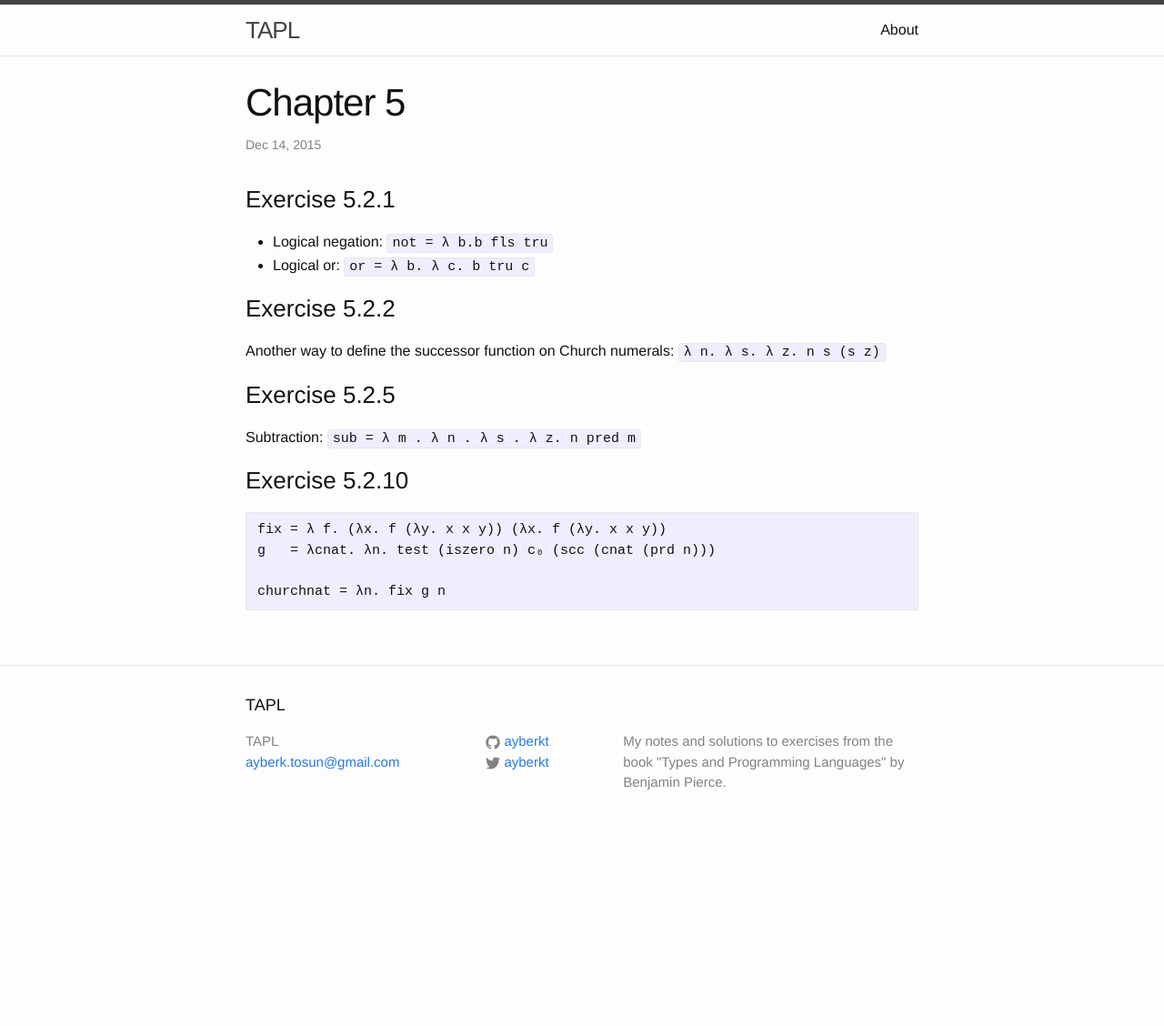
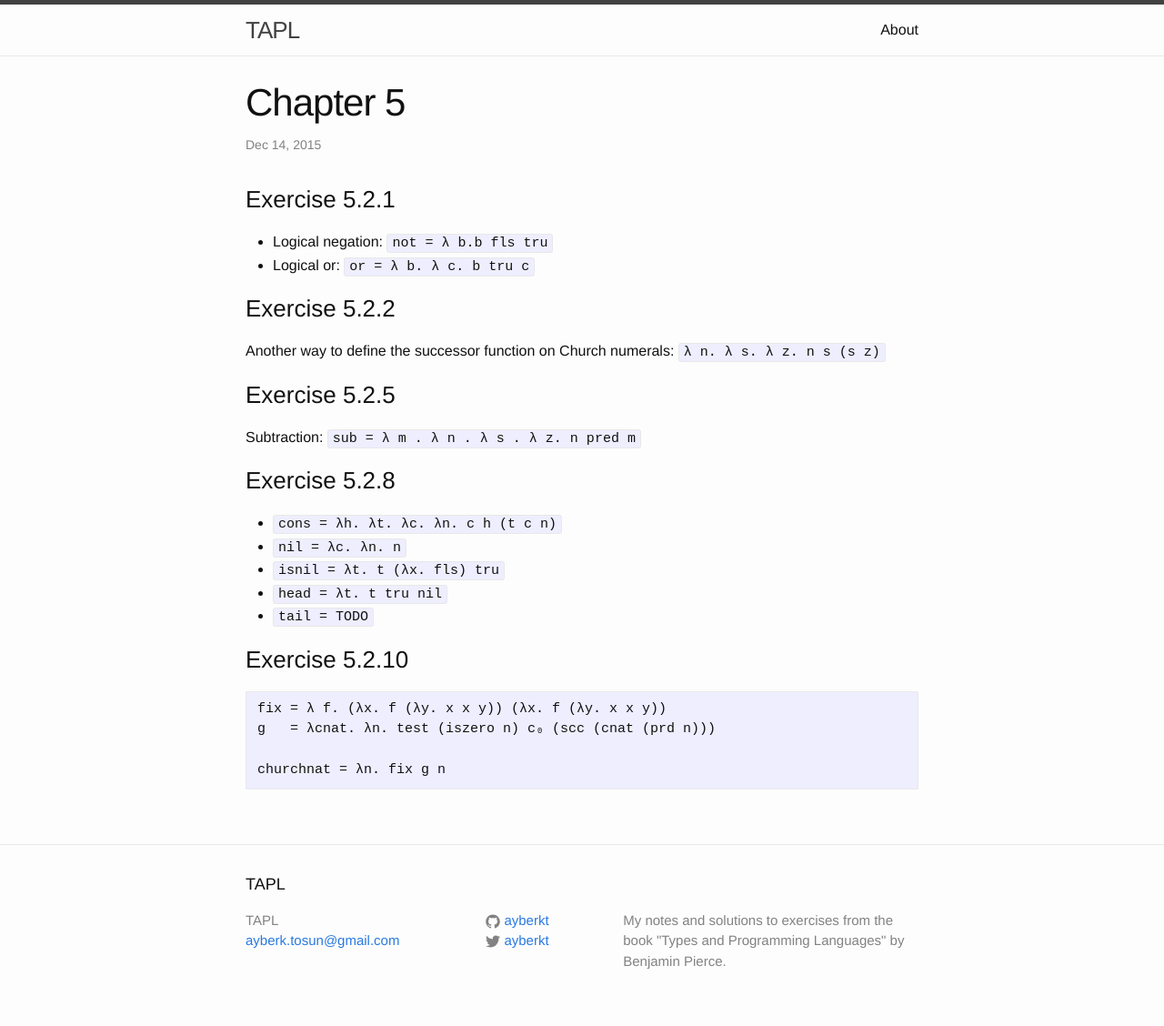
Before and after one commit to ayberkt/TAPL, a Jekyll site: the page built from _posts/2015-12-14-Chapter-5.md, in a window 1280 px wide. Shown: the whole page at 91% size. Built offline with Jekyll 4.4.1, drawn with Linux system fonts in a browser that asks for light colours; before the commit the page ends 932 px from its top, so only the background shows below that.

Commit message:
Add TODO for exercise 5.2.8

```diff
--- a/_posts/2015-12-14-Chapter-5.md
+++ b/_posts/2015-12-14-Chapter-5.md
@@ -17,6 +17,14 @@ Another way to define the successor function on Church numerals: `λ n. λ s. λ
 
 Subtraction: `sub = λ m . λ n . λ s . λ z. n pred m`
 
+### Exercise 5.2.8
+
+* `cons = λh. λt. λc. λn. c h (t c n)`
+* `nil = λc. λn. n`
+* `isnil = λt. t (λx. fls) tru`
+* `head = λt. t tru nil`
+* `tail = TODO`
+
 ### Exercise 5.2.10
 
     fix = λ f. (λx. f (λy. x x y)) (λx. f (λy. x x y))
```
